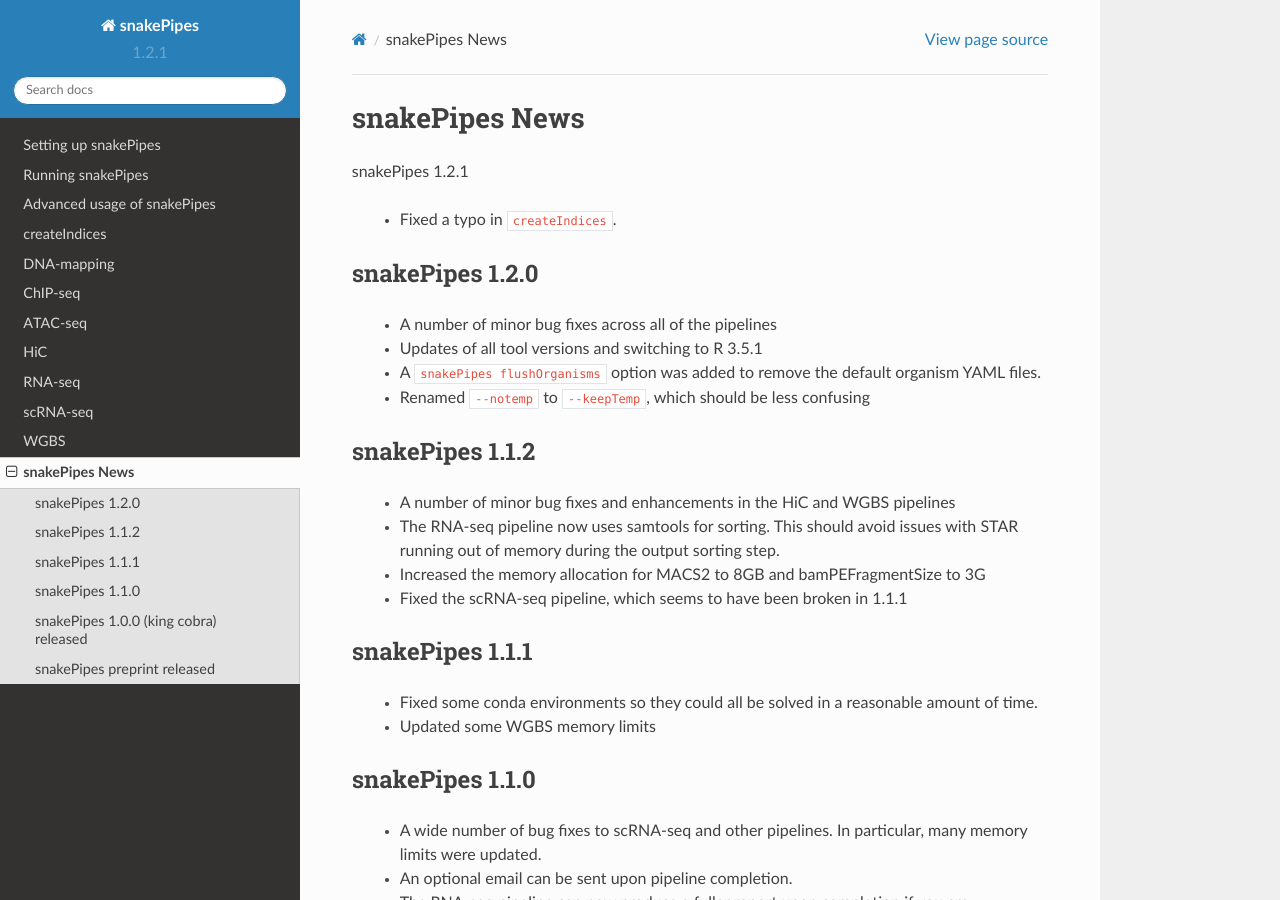
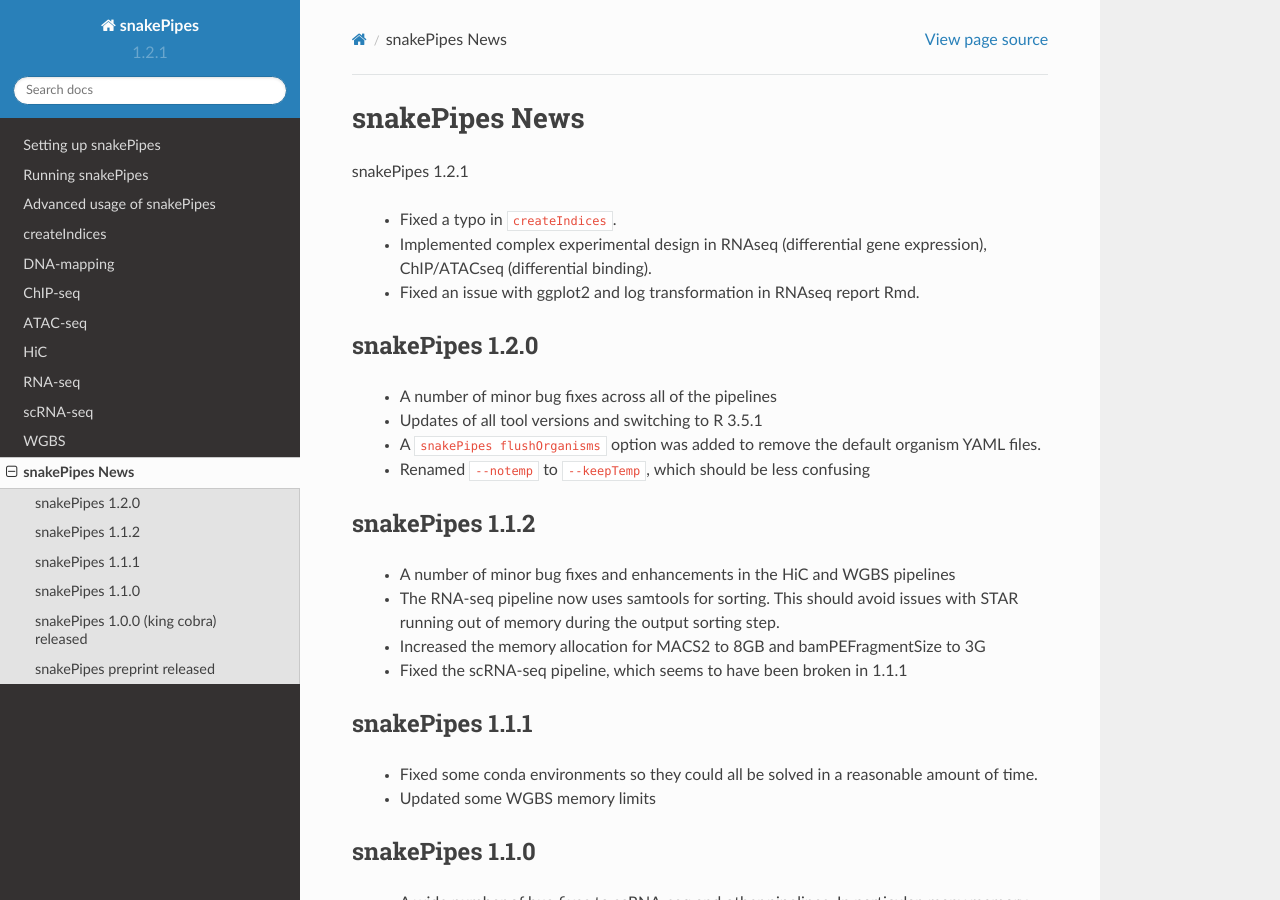
Before and after one commit to maxplanck-ie/snakepipes, a Sphinx documentation site: the page built from docs/content/News.rst, in a window 1280 px wide and 900 px high. Built offline with Sphinx 7.4.7 and the Read the Docs theme 2.0.0, drawn with Linux system fonts in a browser that asks for light colours.

Commit message:
updated News.rst

```diff
--- a/docs/content/News.rst
+++ b/docs/content/News.rst
@@ -4,6 +4,8 @@ snakePipes News
 snakePipes 1.2.1
 
  * Fixed a typo in ``createIndices``.
+ * Implemented complex experimental design in RNAseq (differential gene expression), ChIP/ATACseq (differential binding).
+ * Fixed an issue with ggplot2 and log transformation in RNAseq report Rmd.
 
 snakePipes 1.2.0
 ----------------
```
